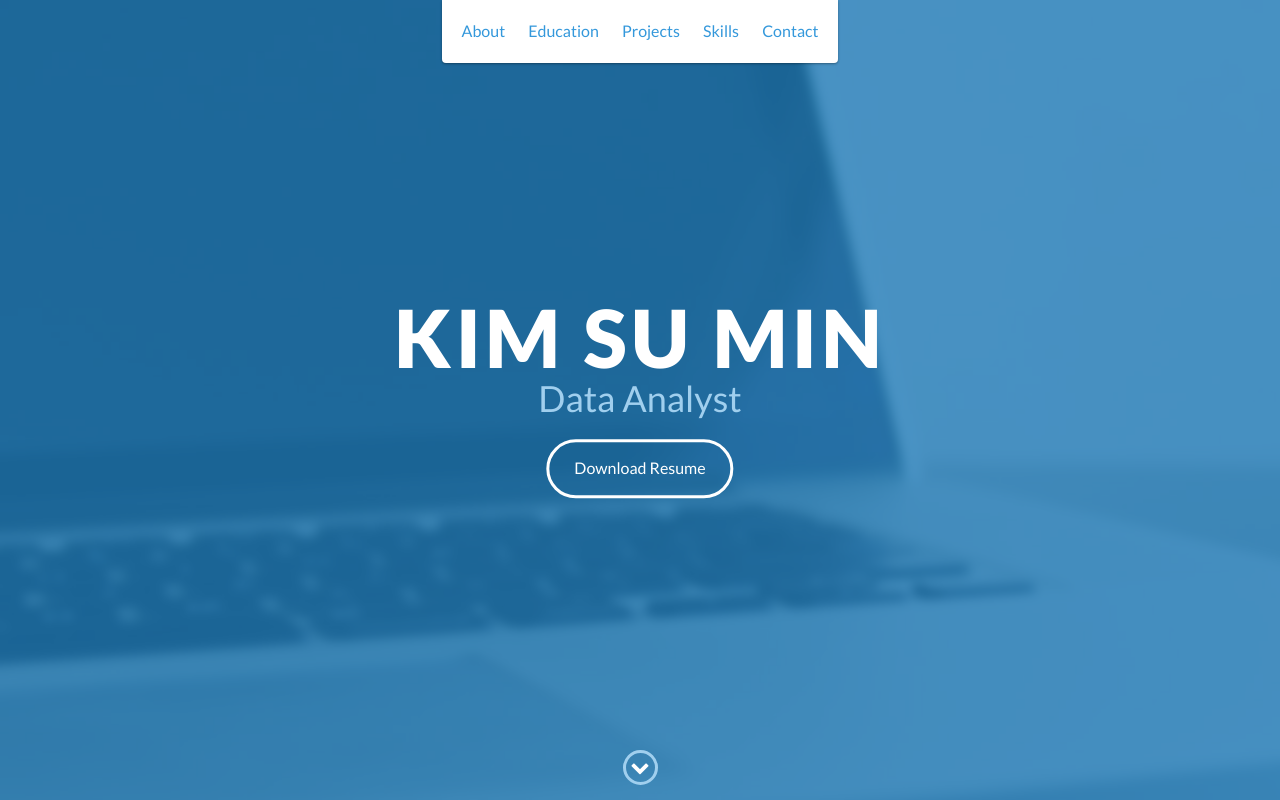
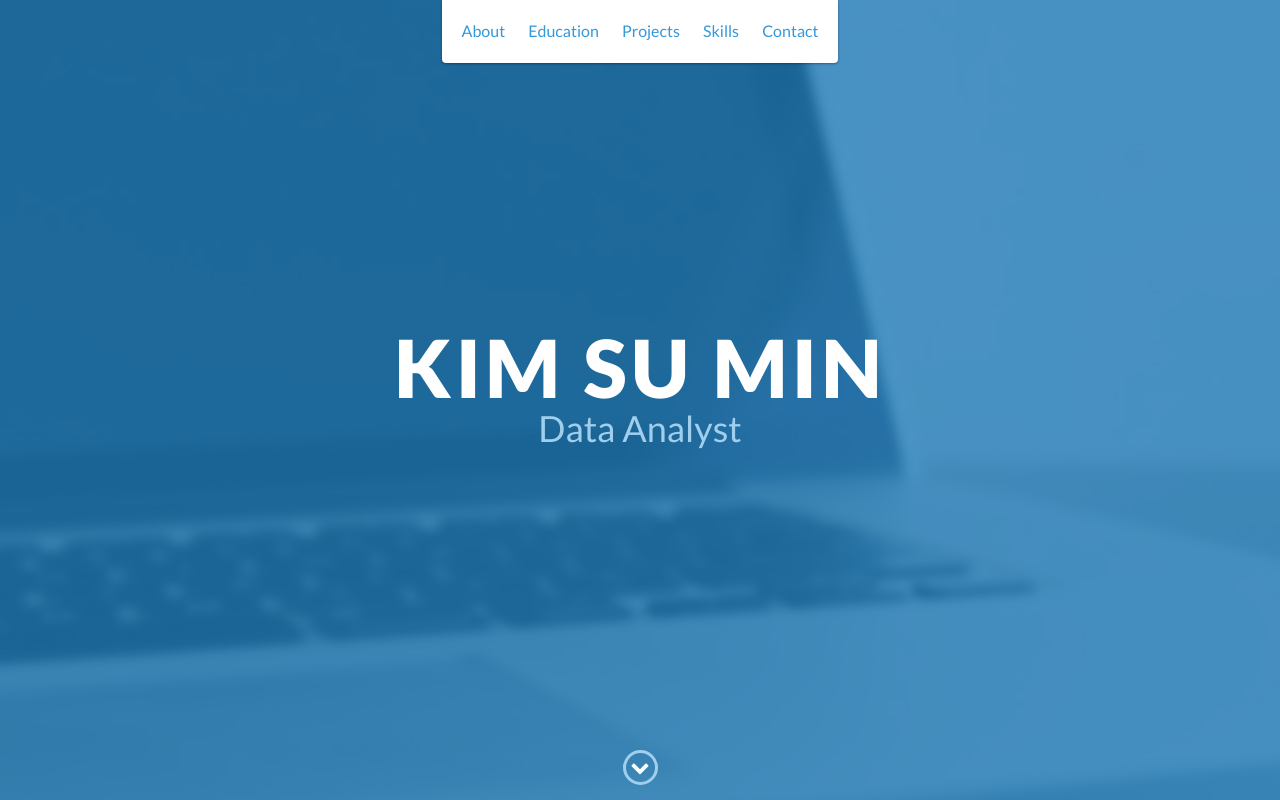
Before and after one commit to minguya/minguya.github.io, a website: page index.html in a window 1280 px wide. Shown: the top 800 px of the page. Drawn offline with nearby package versions, Linux system fonts and the light colour scheme.

Commit message:
Update index.html

```diff
--- a/index.html
+++ b/index.html
@@ -52,7 +52,9 @@
         <div id="lead-content">
             <h1>KIM SU MIN</h1>
             <h2>Data Analyst</h2>
-            <a href="#" class="btn-rounded-white">Download Resume</a>
+            <!--
+            <a href="#" class="btn-rounded-white">Download Portfolio</a>
+        -->
         </div>
         <!-- End #lead-content -->
 
```
